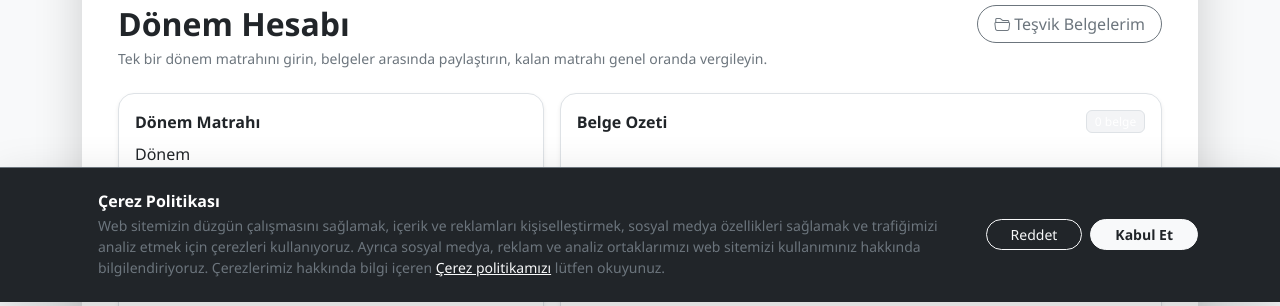
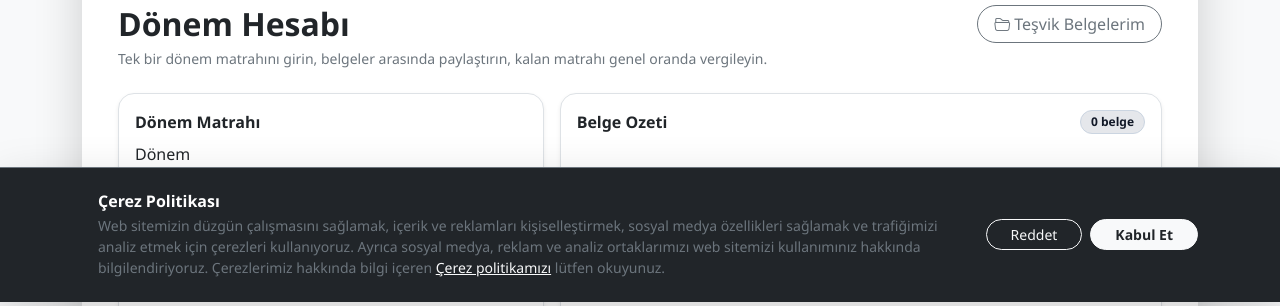
Before and after one commit to Wordand/isfaymm-webuygulama, a Flask app: page /hesaplama-araclari/indirimli-kurumlar-vergisi/ in a window 1280 px wide. Shown: the part 498-804 px from the top of the page. Run offline with Flask 3, Linux system fonts and the light colour scheme; some libraries are stand-ins or nearby versions.

Commit message:
Improve document count badge readability

```diff
--- a/templates/reports/donem_hesabi.html
+++ b/templates/reports/donem_hesabi.html
@@ -183,7 +183,7 @@
       <div class="p-3 bg-white border rounded-4 shadow-sm h-100">
         <div class="d-flex justify-content-between align-items-center mb-2">
           <div class="fw-bold">Belge Ozeti</div>
-          <span class="badge border" style="background:#f3f4f6; color:#111827; border-color:#d1d5db;">
+          <span style="display:inline-flex; align-items:center; gap:6px; background:#e5e7eb; color:#111827; border:1px solid #cbd5e1; padding:2px 10px; border-radius:999px; font-size:12px; font-weight:600;">
             {{ docs|length }} belge
           </span>
         </div>
```
